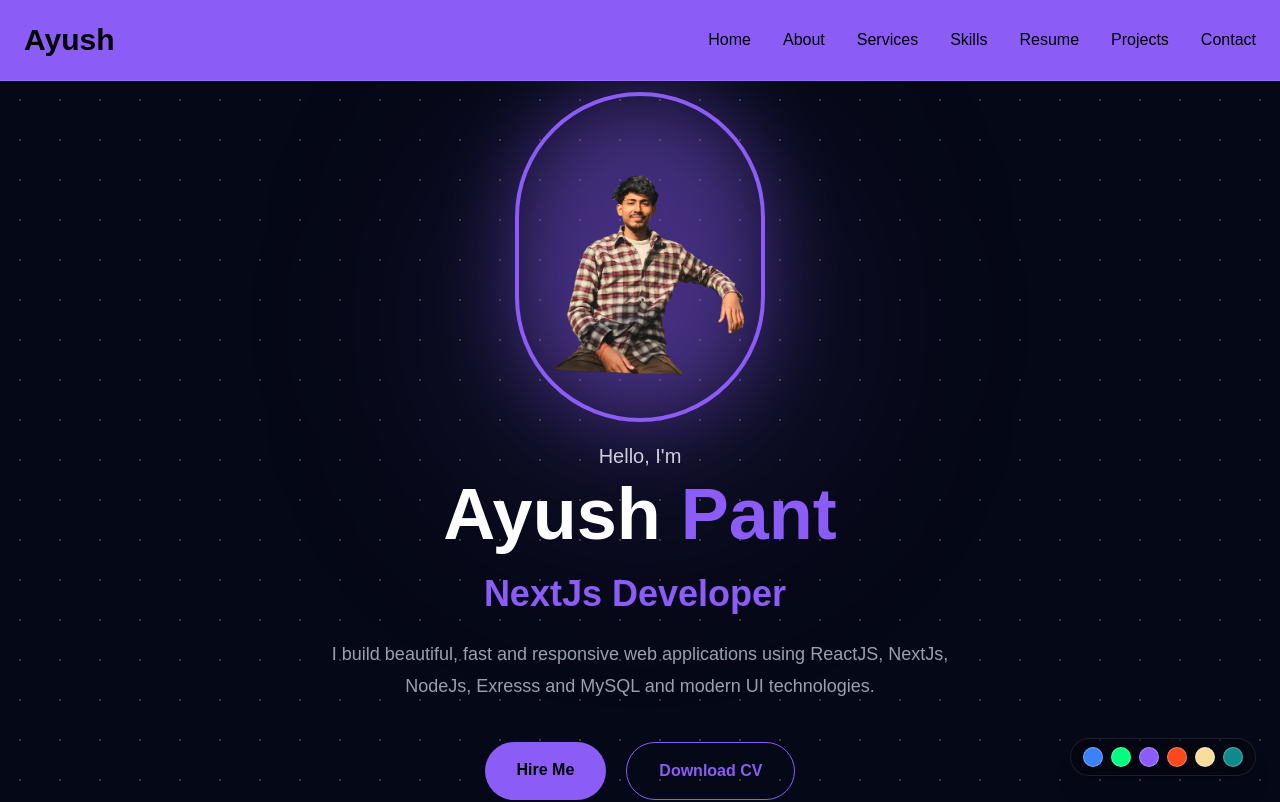
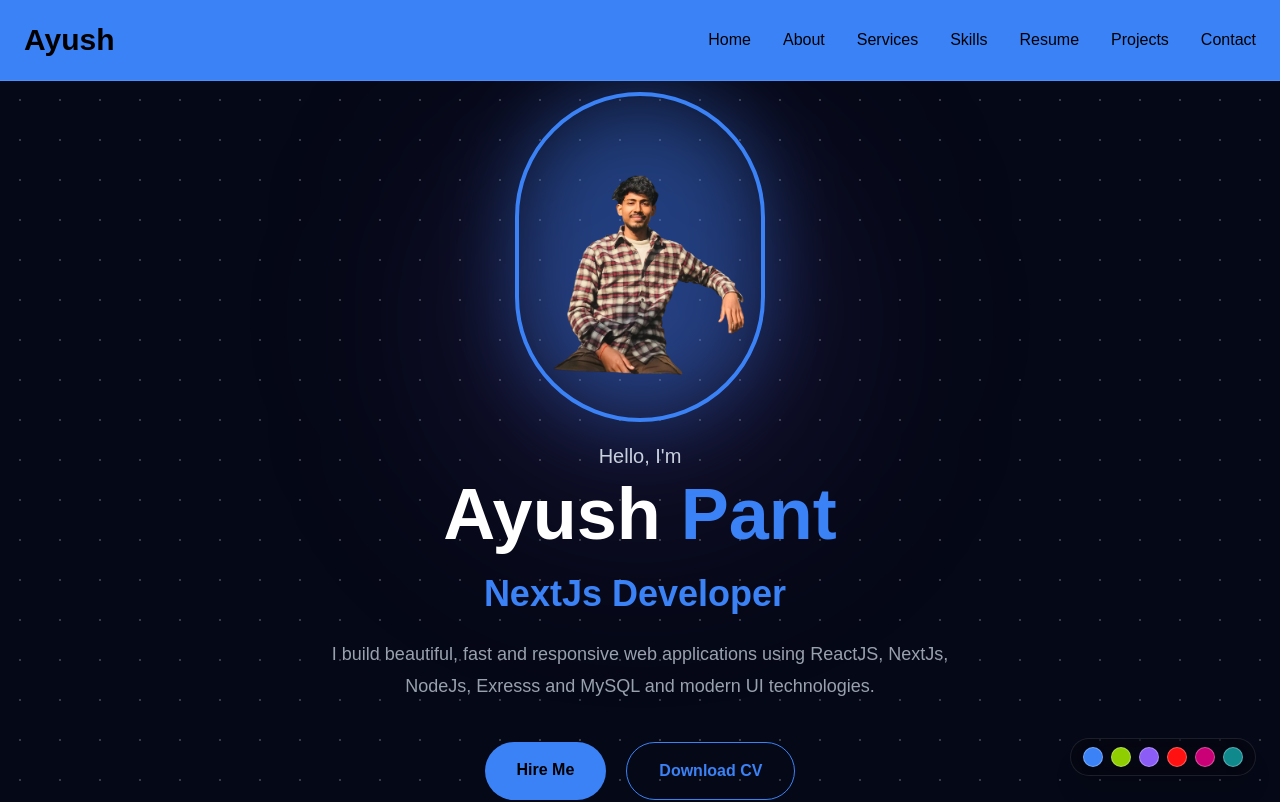
Before and after one commit to ayushpant-ui/Portfolio_New, a Next.js app in the folder app/: page / in a window 1280 px wide. Shown: the top 802 px of the page. Built offline with nearby package versions, Linux system fonts and the light colour scheme.

Commit message:
Changed Color in Color Pallete😊

```diff
--- a/app/src/app/globals.css
+++ b/app/src/app/globals.css
@@ -7,7 +7,7 @@ html{
 :root {
   --background: #ffffff;
   --foreground: #171717;
-  --accent :#8B5CF6;
+  --accent :#3B82F6;
 }
 
 @theme inline {
--- a/app/src/components/ThemeSwitcher.jsx
+++ b/app/src/components/ThemeSwitcher.jsx
@@ -2,10 +2,10 @@
 
 const colors = [
   "#3B82F6", // Blue
-  "#00FF7F", // Green
-  "#8B5CF6", // Purple
-  "#F8481C", // Orange
-  "#F9DD9C",
+  "#8fce00",
+  "#8B5CF6",
+  "#ff1111",
+  "#c90076",
   '#10898D'
 ];
 
```
